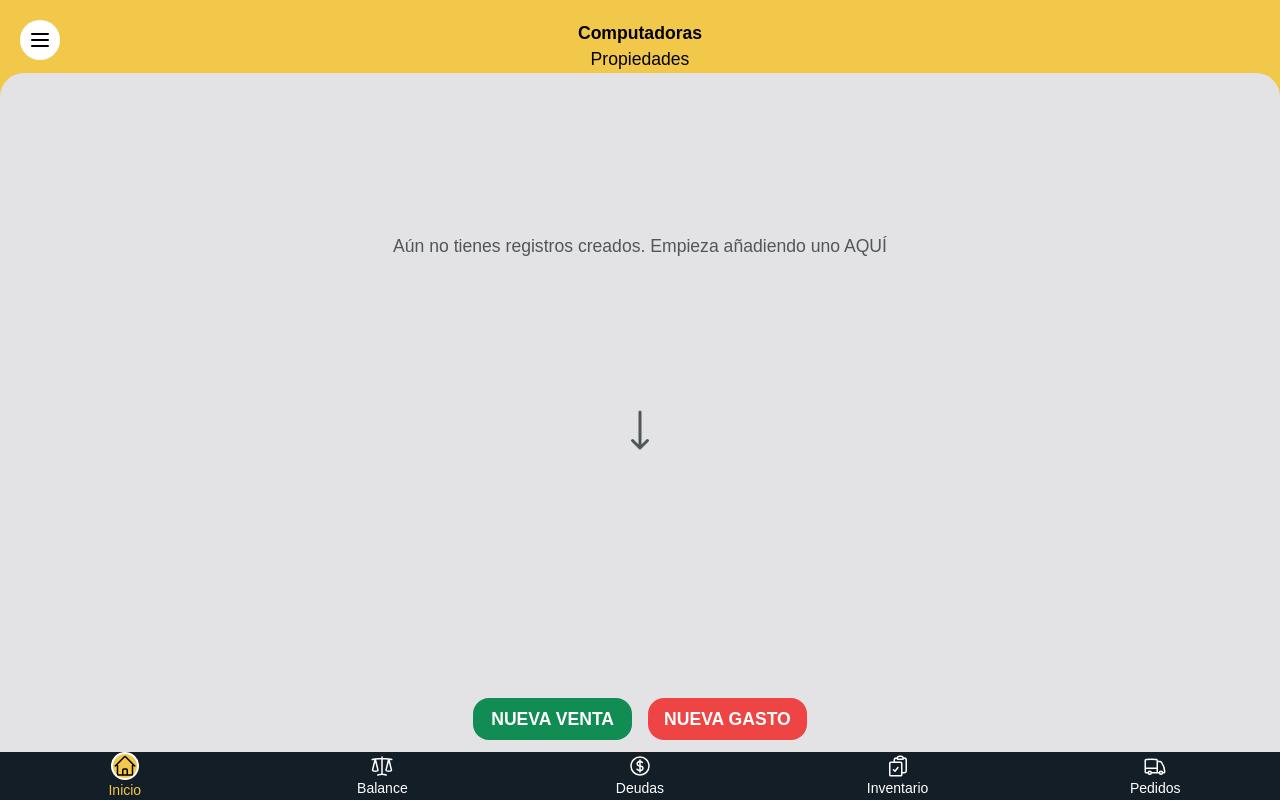
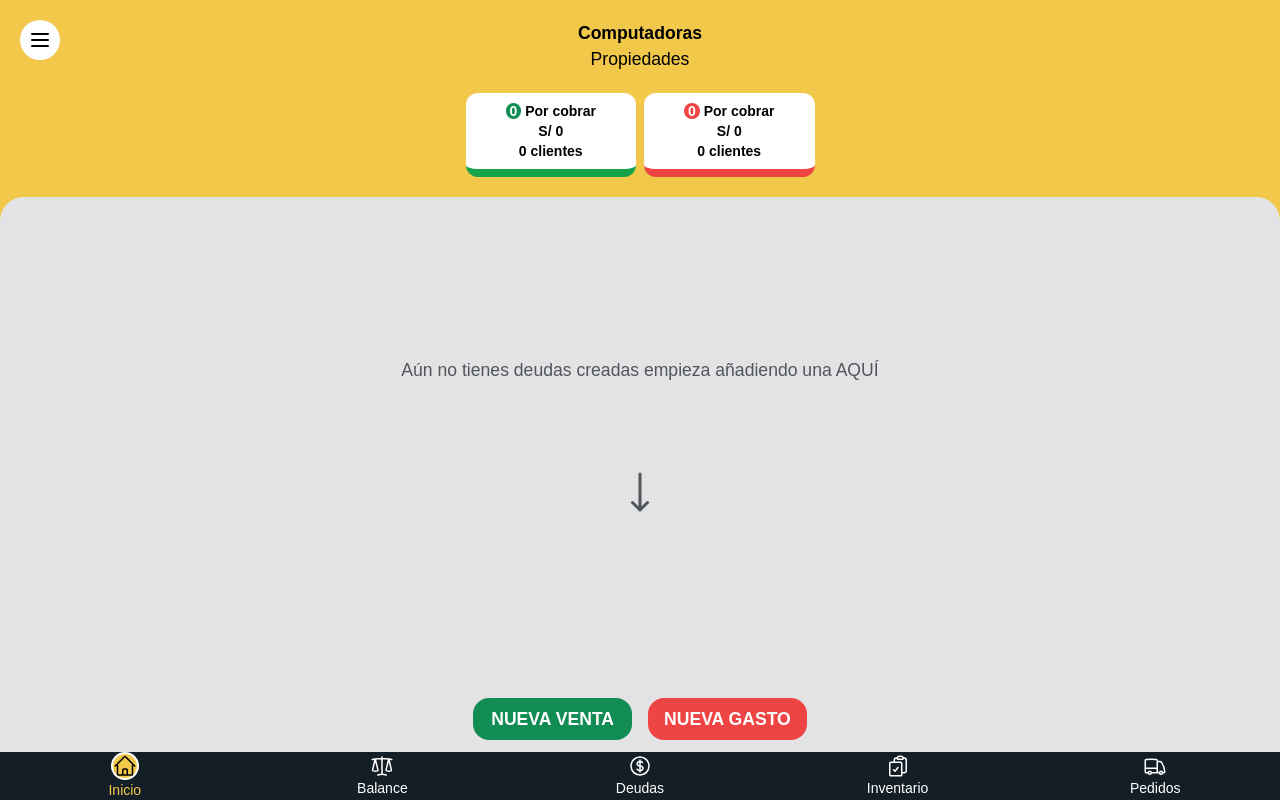
Before and after one commit to donypaxi/aplicacion-ventas, a React (Vite) app: page / in a window 1280 px wide. Built offline with nearby package versions, Linux system fonts and the light colour scheme.

Commit message:
agregando PageDeudas

```diff
--- a/src/App.jsx
+++ b/src/App.jsx
@@ -2,8 +2,9 @@
 // import { IniciarSesion } from "./page/IniciarSesion"
 // import { AgregarProducto } from "./page/AgregarProducto"
 // import { PageInicio } from "./page/PageInicio"
+// import { PageBalance } from "./page/PageBalance"
 
-import { PageBalance } from "./page/PageBalance"
+import { PageDeudas } from "./page/PageDeudas"
 
 export const App = () => {
   return (
@@ -12,7 +13,8 @@
       {/* <IniciarSesion/> */}
       {/* <AgregarProducto/> */}
       {/* <PageInicio/> */}
-      <PageBalance/>
+      {/* <PageBalance/> */}
+      <PageDeudas/>
     </>
   )
 }
--- /dev/null
+++ b/src/page/PageDeudas.jsx
@@ -0,0 +1,52 @@
+import { Navegacion } from "../components/Navegacion"
+
+export const PageDeudas = () => {
+    return (
+      <>
+         <div className="relative h-screen bg-amarillo flex flex-col justify-center items-center">
+              {/* titulo */}
+
+                <div className='absolute left-0 top-0 ml-5 mt-5 p-2 bg-blanco rounded-full '>
+                    <svg xmlns="http://www.w3.org/2000/svg" className="h-6 w-6" fill="none" viewBox="0 0 24 24" stroke="currentColor" strokeWidth={2}>
+                        <path strokeLinecap="round" strokeLinejoin="round" d="M4 6h16M4 12h16M4 18h16" />
+                    </svg>
+                </div>
+                <div className="mt-5">
+                    <h2 className="font-bold text-center">Computadoras</h2>
+                    <p className="text-ms text-center">Propiedades</p>
+                </div>
+
+                <div className="grid grid-cols-2 gap-2 my-5 text-sm font-bold ">
+                    <div className="border-b-green-600 border-b-8 bg-blanco px-10 py-2 flex flex-col justify-center items-center rounded-xl ">
+                        <p><span className="rounded-full bg-verde text-blanco px-1">0</span> Por cobrar</p>
+                        <p>S/ 0</p>
+                        <p>0 clientes</p>
+                    </div>
+                    <div className="border-b-red-500 border-b-8 bg-blanco px-10 py-2 flex flex-col justify-center items-center rounded-xl ">
+                        <p><span className="rounded-full bg-red-500 text-blanco px-1">0</span> Por cobrar</p>
+                        <p>S/ 0</p>
+                        <p>0 clientes</p>
+                    </div>
+                </div>
+
+                 {/* area de información */}
+                <div className="h-full rounded-t-3xl bg-fondo2 container flex flex-col justify-between items-center pb-3">
+                    <p className="mt-40 text-center text-gris">Aún no tienes deudas creadas empieza añadiendo una AQUÍ</p>
+                    <div className="">
+                        <svg xmlns="http://www.w3.org/2000/svg" fill="none" viewBox="0 0 24 24" strokeWidth={1.5} stroke="currentColor" className="text-gris mb-24 w-12 h-12 ">
+                            <path strokeLinecap="round" strokeLinejoin="round" d="M15.75 17.25L12 21m0 0l-3.75-3.75M12 21V3" />
+                        </svg>
+                    </div>
+                    <div className="grid grid-cols-2 gap-4">
+                        <button className="bg-verde text-white font-bold rounded-2xl py-2 px-4 ">NUEVA VENTA</button>
+                        <button className="bg-red-500 text-white font-bold rounded-2xl py-2 px-4 ">NUEVA GASTO</button>
+                    </div>
+                </div>
+
+                <Navegacion/>
+          </div>
+
+          {/* menu de navegacion */}
+      </>
+    )
+  }
```
